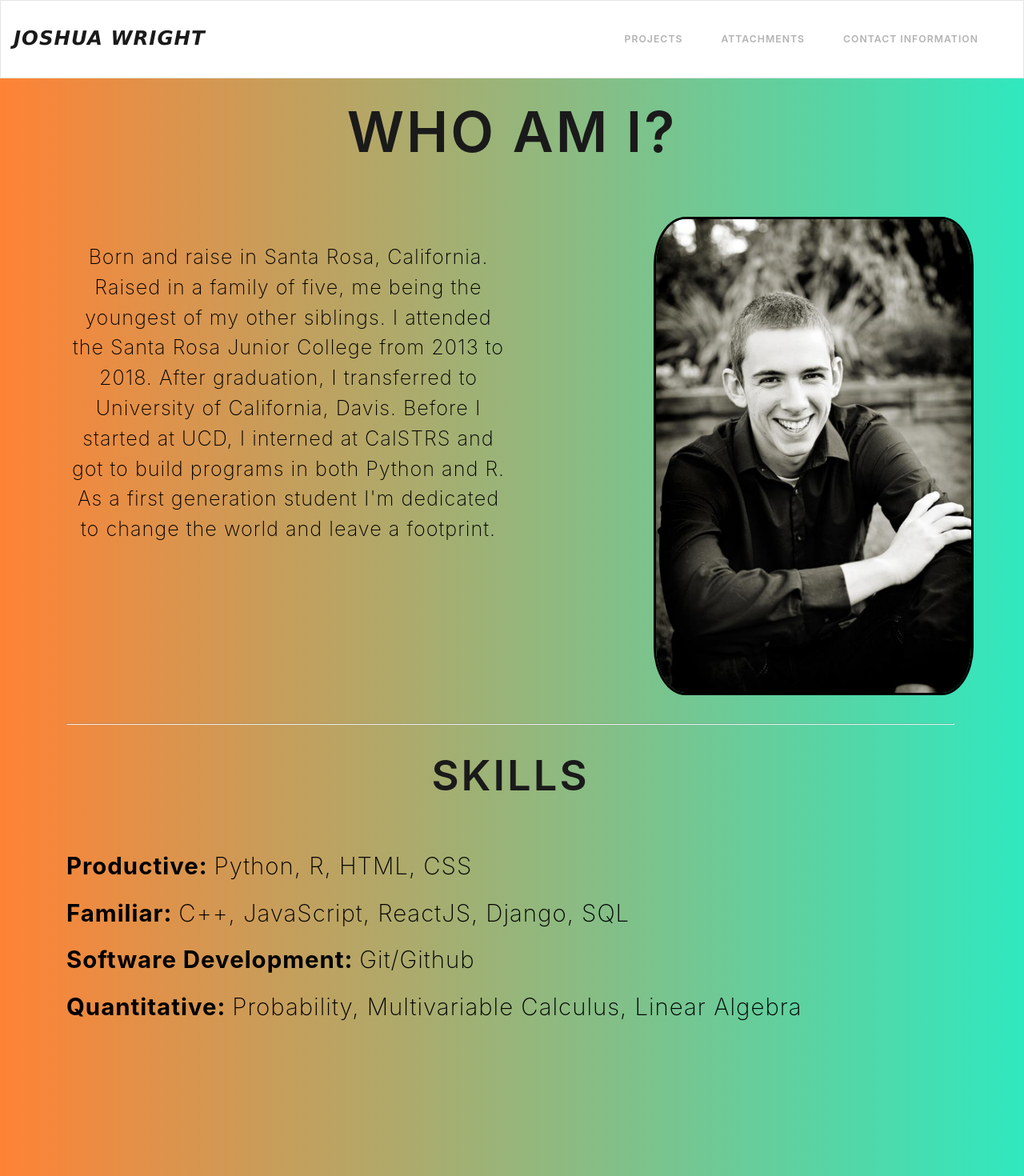
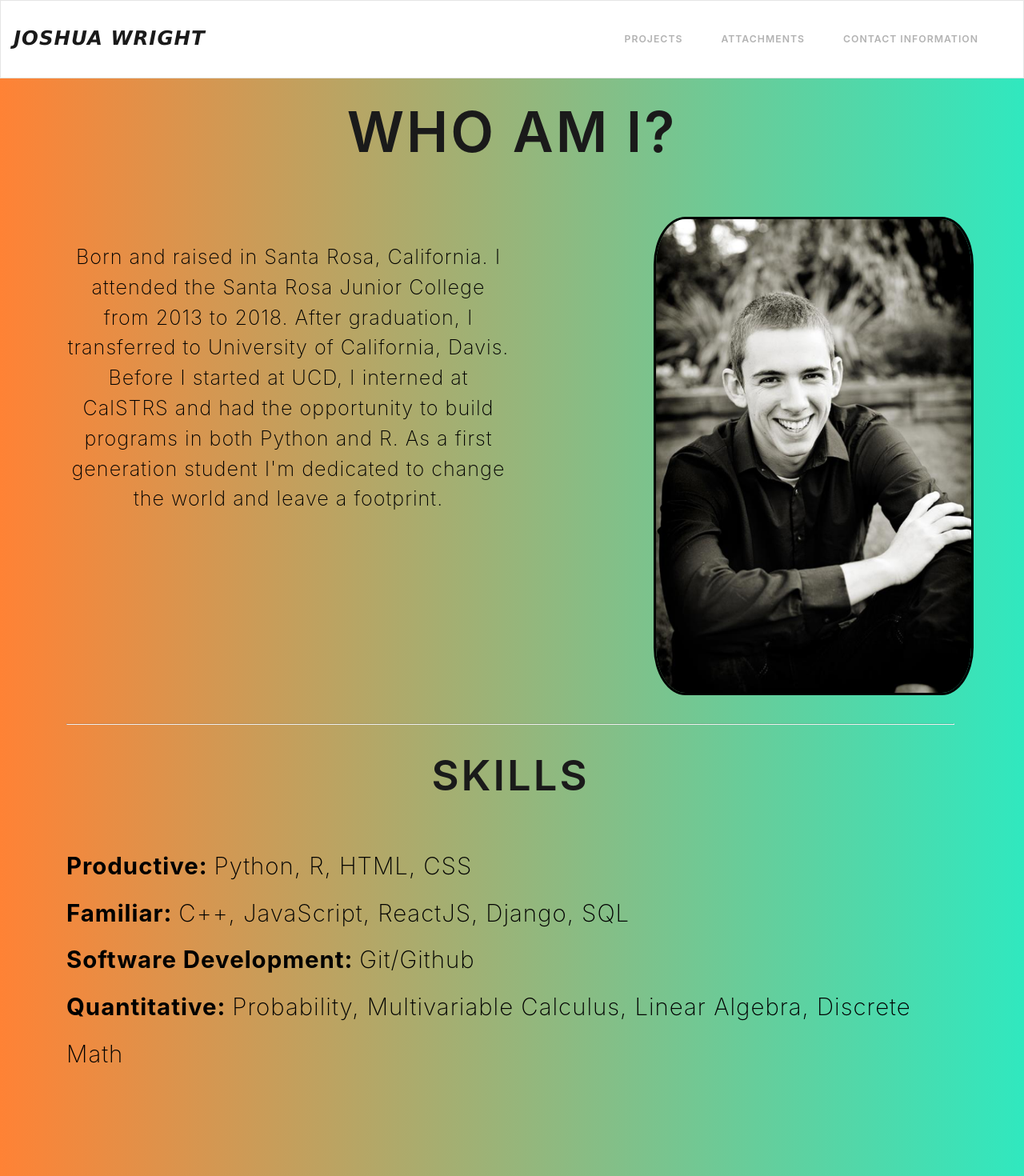
Before and after one commit to Jwright707/jdwportfolio, a React (Create React App) app: page / in a window 1280 px wide. Shown: the top 1470 px of the page at 80% size. Built offline with nearby package versions, Linux system fonts and the light colour scheme.

Commit message:
spellingfixs

```diff
--- a/src/components/home.js
+++ b/src/components/home.js
@@ -9,11 +9,10 @@ class Home extends Component {
         <h1> Who am I? </h1>
         <span className="container">
           <p className="item1">
-            Born and raise in Santa Rosa, California. Raised in a family of
-            five, me being the youngest of my other siblings. I attended the
-            Santa Rosa Junior College from 2013 to 2018. After graduation, I
-            transferred to University of California, Davis. Before I started at
-            UCD, I interned at CalSTRS and got to build programs in both Python
+            Born and raised in Santa Rosa, California. I attended the Santa Rosa
+            Junior College from 2013 to 2018. After graduation, I transferred to
+            University of California, Davis. Before I started at UCD, I interned
+            at CalSTRS and had the opportunity to build programs in both Python
             and R. As a first generation student I'm dedicated to change the
             world and leave a footprint.
           </p>
@@ -29,7 +28,7 @@ class Home extends Component {
               <b>Software Development: </b> Git/Github
               <br />
               <b>Quantitative: </b> Probability, Multivariable Calculus, Linear
-              Algebra
+              Algebra, Discrete Math
             </p>
           </span>
         </span>
--- a/src/components/projects.js
+++ b/src/components/projects.js
@@ -31,7 +31,7 @@ class Projects extends Component {
           <b>Developer Role: </b>Created and designed entire web application
           <br />
           <b>Project Description: </b>A fully functional web application to both
-          show and deminstrate Joshua Wright's programming skills
+          show and demonstrate Joshua Wright's programming skills
         </p>
         <a
           href="https://jdwportfolio.herokuapp.com/"
```
